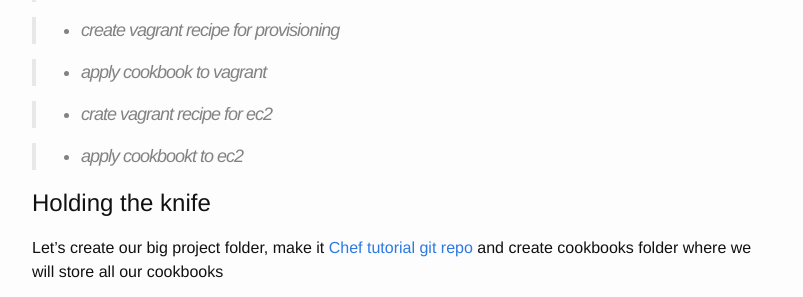
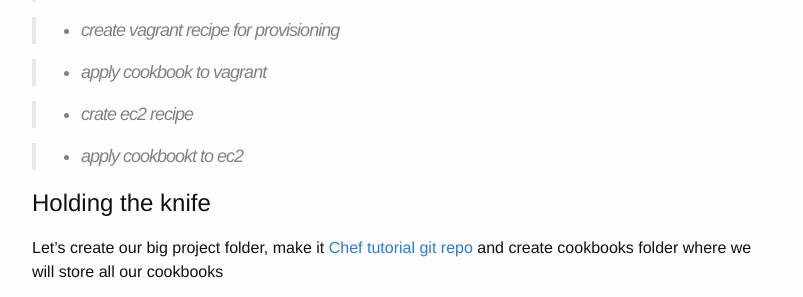
Before and after one commit to mungobungo/mungobungo.github.io, a Jekyll site: the page built from _posts/2016-03-24-chef1.markdown, in a window 1280 px wide and 900 px high, scrolled down 849 px. Shown: the part 156-453 px from the top of the window, without its empty margins (238-1041 px from the left). Built offline with Jekyll 4.4.1, drawn with Linux system fonts in a browser that asks for light colours.

Commit message:
minor fixes

```diff
--- a/_posts/2016-03-24-chef1.markdown
+++ b/_posts/2016-03-24-chef1.markdown
@@ -37,6 +37,7 @@ So plan is basically following:
   * [How use recipes from other cookbooks?](#berks_usage)
 
 TBD:
+
 >* create docker recipe for provisioning
 
 >* apply cookbook to docker
@@ -45,7 +46,7 @@ TBD:
 
 >* apply cookbook to vagrant
 
->* crate vagrant recipe for ec2
+>* crate ec2 recipe
 
 >* apply cookbookt to ec2
 
```
